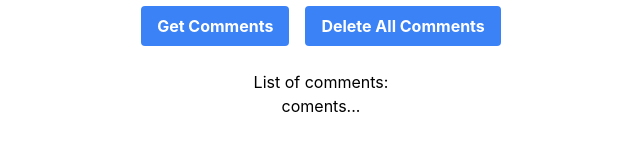
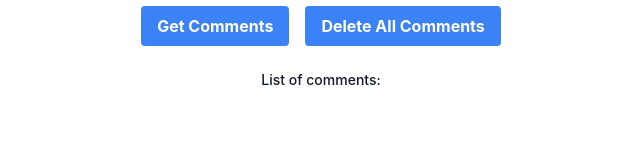
Before and after one commit to skossan/reddit-nuker-js, a Next.js app in the folder client/: page / in a window 1280 px wide. Shown: the part 158-308 px from the top of the page, without its empty margins (319-959 px from the left). Built offline with nearby package versions, Linux system fonts and the light colour scheme.

Commit message:
print comments to DOM after fetch

```diff
--- a/client/components/UserForm.tsx
+++ b/client/components/UserForm.tsx
@@ -8,15 +8,6 @@ interface UserData {
   username: string;
   password: string;
 }
-
-// {comments.map((comment) => {
-//   <RedditComment
-//     key={comment.commentID}
-//     commentBody={comment.commentBody}
-//     commentID={comment.commentID}
-//     commentLink={comment.commentLink}
-//   />;
-// })}
 
 // interface Comment {
 //   data: [];
@@ -37,7 +28,7 @@ const UserForm = () => {
         userData,
       })
       .then((res) => {
-        console.log(res.data);
+        setComments(res.data);
       })
       .catch((error) => {
         console.log(error.response.data);
@@ -87,8 +78,22 @@ const UserForm = () => {
           />
         </div>
         <br />
-        <p>List of comments:</p>
-        <div>coments...</div>
+        <p className="block mb-2 text-sm font-medium text-gray-900 dark:text-white">
+          List of comments:
+        </p>
+        <br />
+        <div>
+          {comments.map((comment) => {
+            return (
+              <RedditComment
+                key={comment.commentID}
+                commentBody={comment.commentBody}
+                commentID={comment.commentID}
+                commentLink={comment.commentLink}
+              />
+            );
+          })}
+        </div>
       </div>
     </form>
   );
```
